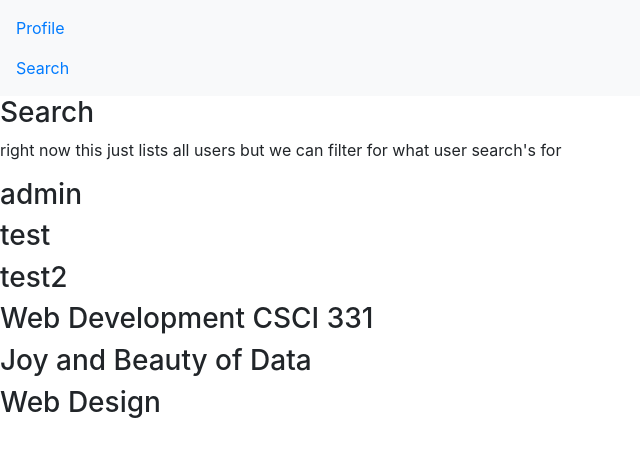
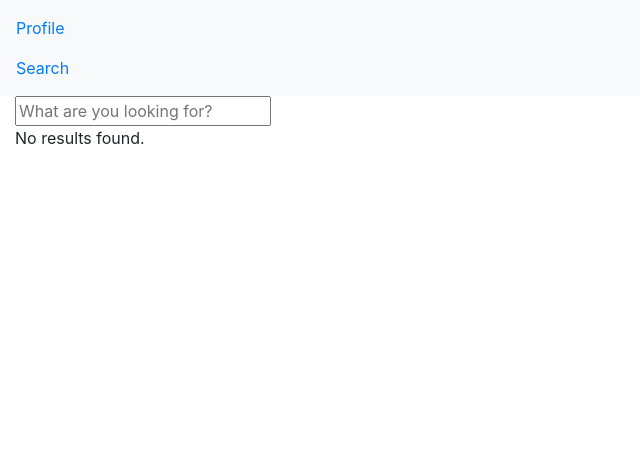
Before and after one commit to bowenkruse/CSCI331Group11Project, a Django app: page /search/ in a window 1280 px wide. Shown: the top 457 px of the page, without its empty margins (0-640 px from the left). Run offline with Django 3.2, Linux system fonts and the light colour scheme; a user stored in the database is signed in; data comes from the database, SQL or seed files in the repository; both versions use the stored data as it was after the commit; some libraries are stand-ins or nearby versions.

Commit message:
Sorry totally forgot to push all this up

```diff
--- /dev/null
+++ b/Profile/templates/Profile/artists-results-partial.html
@@ -0,0 +1,12 @@
+{% load static %}
+<script type="text/javascript" src="{% static "main.js" %}"></script>
+
+{% if users %}
+  <ul>
+  {% for user in users %}
+    <li>{{ user }}</li>
+  {% endfor %}
+  </ul>
+{% else %}
+  <p>No results found.</p>
+{% endif %}
--- a/Profile/templates/Profile/edit_profile.html
+++ b/Profile/templates/Profile/edit_profile.html
@@ -26,10 +26,11 @@
               {{ u_form|crispy }} {{ p_form|crispy }}
             </fieldset>
 
-              <button type="submit">Update</button>
+              <button type="submit" class="btn btn-primary">Update</button>
                 <br/>
                 <br/>
-              <a href="{% url 'home' %}">Go Back</a>
+              <a class="btn btn-primary" href="{% url 'home' %}">Go back</a>
+
           </form>
 </body>
 </html>
--- a/Profile/templates/Profile/login.html
+++ b/Profile/templates/Profile/login.html
@@ -15,8 +15,11 @@
 <form action="" method="POST">
     {% csrf_token %}
     {{ form|crispy }}
-    <button type="submit" class="btn btn-primary">Sign me up!</button>
+    <button type="submit" class="btn btn-primary">Sign me in!</button>
 </form>
+<h4>Not a member? Sign up</h4>
+<a class="btn btn-primary" href="{% url 'register' %}">Go to registration</a>
+
 
 </body>
 </html>
--- a/Profile/templates/Profile/logout.html
+++ b/Profile/templates/Profile/logout.html
@@ -2,10 +2,11 @@
 <html lang="en">
 <head>
     <meta charset="UTF-8">
-    <title>Edit profile</title>
+    <title>Logged out</title>
 </head>
 <body>
 <h1>Log out</h1>
+<a class="btn btn-primary" href="{% url 'login' %}">Log back in</a>
 
 </body>
 </html>
--- a/Profile/templates/Profile/profile.html
+++ b/Profile/templates/Profile/profile.html
@@ -12,7 +12,7 @@
       <a class="nav-link" href="{% url 'home' %}">Profile</a>
     </li>
     <li class="nav-item">
-      <a class="nav-link" href="#">Search</a>
+      <a class="nav-link" href=" {% url 'search' %}">Search</a>
     </li>
   </ul>
 </nav>
@@ -29,7 +29,6 @@
 <h3>bio: {{ u.userprofile.bio }}</h3>
 <a class="btn btn-primary" href="{% url 'editprofile' %}">Edit Profile</a>
 <a class="btn btn-primary" href="{% url 'logout' %}">Log out</a>
-<a class="btn btn-primary" href="{% url 'search' %}">Search</a>
 
 </body>
 </html>
--- a/Profile/templates/Profile/search.html
+++ b/Profile/templates/Profile/search.html
@@ -1,3 +1,4 @@
+{% load static %}
 {% load crispy_forms_filters %}
 {% load crispy_forms_tags %}
 <!DOCTYPE html>
@@ -5,10 +6,13 @@
 <head>
     <meta charset="UTF-8">
     <link rel="stylesheet" href="https://stackpath.bootstrapcdn.com/bootstrap/4.1.3/css/bootstrap.min.css" integrity="sha384-MCw98/SFnGE8fJT3GXwEOngsV7Zt27NXFoaoApmYm81iuXoPkFOJwJ8ERdknLPMO" crossorigin="anonymous">
-
+    <script src="https://code.jquery.com/jquery-3.6.0.js" integrity="sha256-H+K7U5CnXl1h5ywQfKtSj8PCmoN9aaq30gDh27Xc0jk=" crossorigin="anonymous"></script>
+    <script type="text/javascript" src="{% static "main.js" %}"></script>
     <title>Search</title>
 </head>
 <body>
+
+{# nav bar #}
 <nav class="navbar bg-light">
   <ul class="navbar-nav">
     <li class="nav-item">
@@ -19,18 +23,16 @@
     </li>
   </ul>
 </nav>
-<h3>Search</h3>
-<p>right now this just lists all users but we can filter for what user search's for</p>
-{% block results %}
-<div>
-    {% for u in users %}
-        <h3>{{ u}}</h3>
-    {% endfor %}
-    {% for c in courses %}
-        <h3>{{ c }}</h3>
-    {% endfor %}
 
+{# actual search box #}
+<div class="col-6 align-left">
+    <i id="search-icon" class="fas fa-search"></i>
+    <input id="user-input" placeholder="What are you looking for?">
 </div>
-{% endblock results %}
+
+  {# artist-list section #}
+  <div id="replaceable-content" class="col-6">
+    {% include 'Profile/artists-results-partial.html' %}
+  </div>
 </body>
 </html>
--- a/Profile/views.py
+++ b/Profile/views.py
@@ -3,6 +3,8 @@ from django.contrib.auth.decorators import login_required
 from django.shortcuts import render, redirect
 from course.models import Course
 from .forms import UserRegisterForm, UserUpdateForm, ProfileUpdateForm
+from django.template.loader import render_to_string
+from django.http import JsonResponse
 
 User = get_user_model()
 
@@ -23,7 +25,6 @@ def register(request):
         form = UserRegisterForm(request.POST)
         if form.is_valid():
             form.save()
-            username = form.cleaned_data.get('username')
             return redirect('login')
     else:
         form = UserRegisterForm()
@@ -53,11 +54,26 @@ def edit_profile(request):
 @login_required
 def search_for(request):
     query = request.GET.get('q')
-    possible_users = User.objects.all()
-    possible_courses = Course.objects.all()
+    print(query)
+    if query:
+        possible_courses = Course.objects.filter(title__unaccent__icontains=query)
+        possible_users = Course.objects.filter(userprofile__user__username__unaccent__icontains=query)
+    else:
+        possible_courses = None
+        possible_users = None
+
     context = {
-        'users': possible_users,
-        'courses': possible_courses
+        'courses': possible_courses,
+        'users': possible_users
     }
 
+    if request.is_ajax():
+        html = render_to_string(
+            template_name="Profile/artists-results-partial.html",
+            context={"courses": possible_courses,
+                     "users": possible_users}
+        )
+        data_dict = {"html_from_view": html}
+        return JsonResponse(data=data_dict, safe=False)
+
     return render(request, 'Profile/search.html', context)
```
Also changed, not shown: CSCI331Group11Project/settings.py (+5 -7 lines), Profile/main.js (added, +40 -0 lines), Profile/templates/Profile/register.html (+16 -2 lines), Profile/templates/main.js (added), db.sqlite3.
